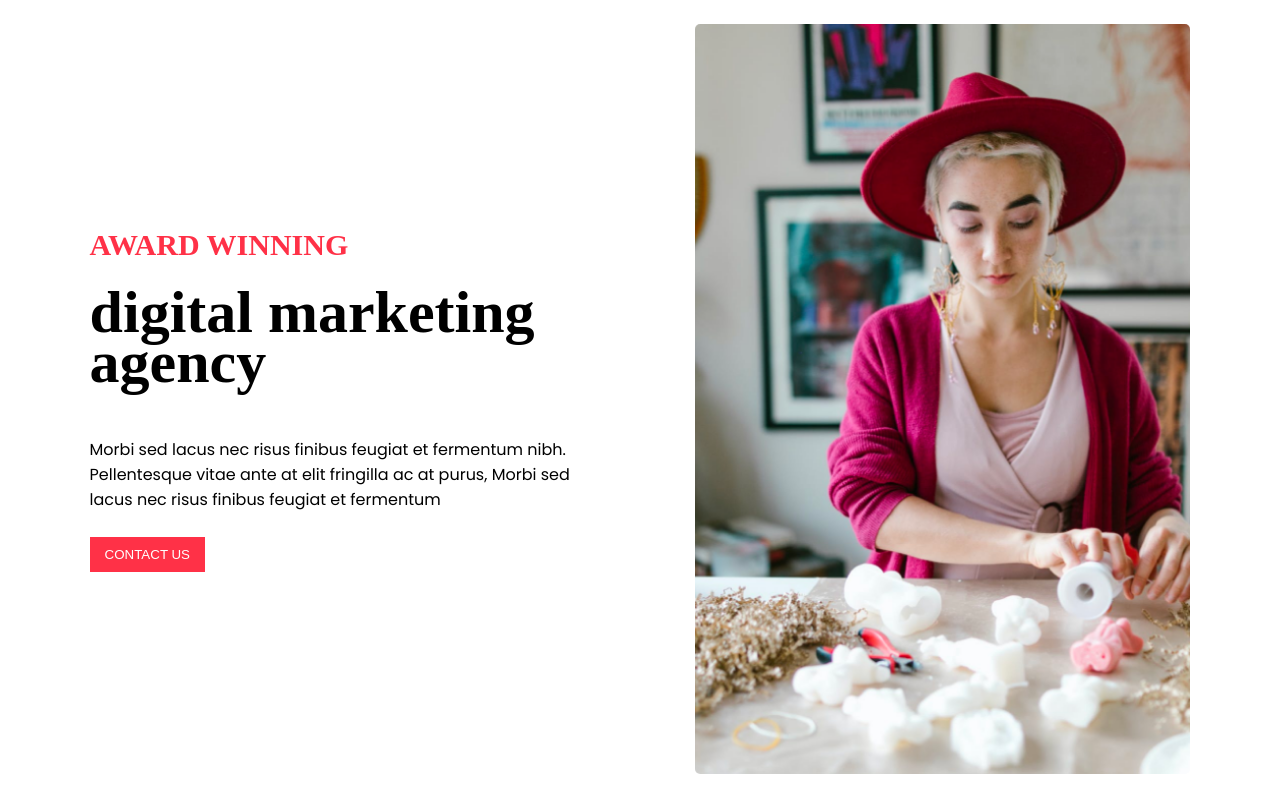
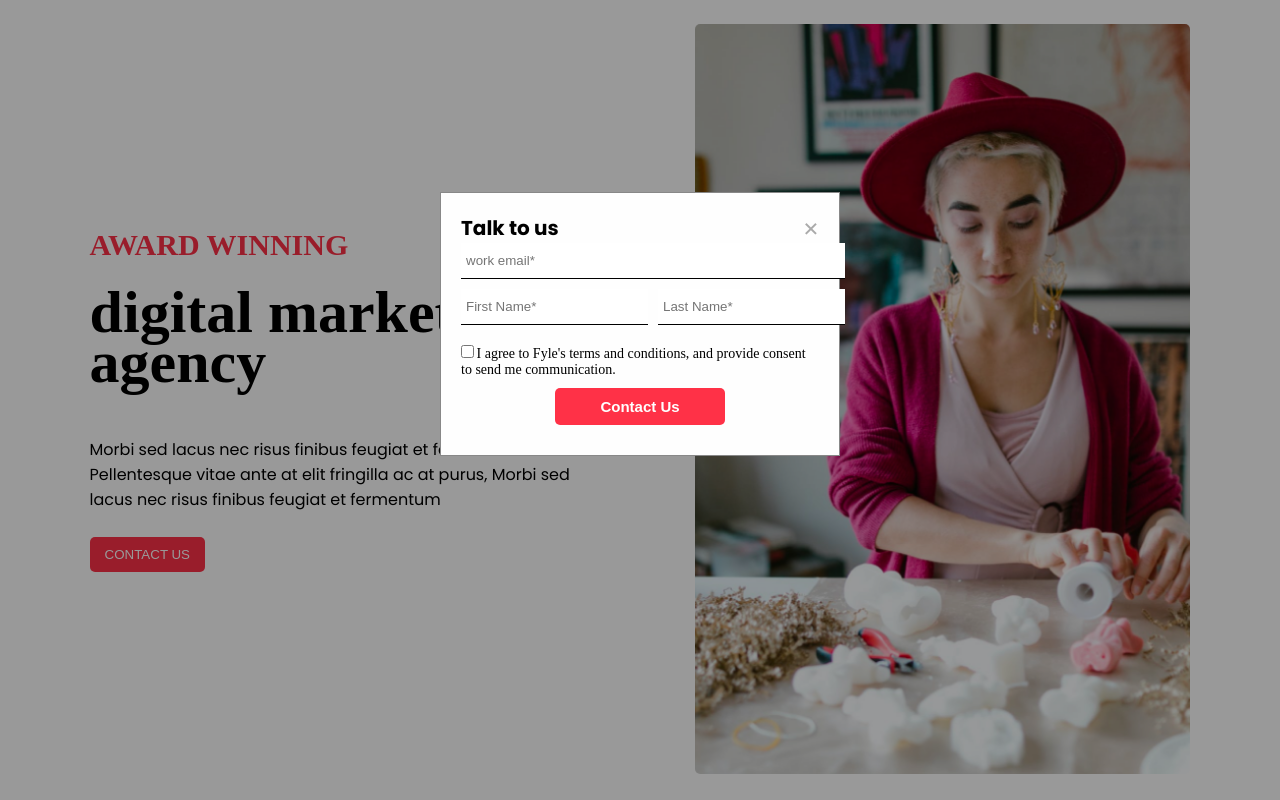
Before and after one commit to uday-bhatiya/assignment-project, a plain HTML site: page index.html in a window 1280 px wide. Both pictures are taken after a click on the button "CONTACT US". Shown: the top 800 px of the page. Drawn offline with nearby package versions, Linux system fonts and the light colour scheme; a web font is replaced by a local one.

Commit message:
pop-up form with getform.io

```diff
--- a/index.html
+++ b/index.html
@@ -1,5 +1,6 @@
 <!DOCTYPE html>
 <html lang="en">
+
 <head>
     <meta charset="UTF-8">
     <meta name="viewport" content="width=device-width, initial-scale=1.0">
@@ -7,6 +8,7 @@
     <link rel="stylesheet" href="style.css">
     <link rel="stylesheet" href="https://cdn.jsdelivr.net/npm/swiper@11/swiper-bundle.min.css" />
 </head>
+
 <body>
     <header></header>
     <main>
@@ -14,9 +16,33 @@
             <div class="leftSection">
                 <h3>award winning</h3>
                 <h2>digital marketing <br> agency</h2>
-            <p>Morbi sed lacus nec risus finibus feugiat et fermentum nibh. Pellentesque vitae ante at elit fringilla ac at purus, Morbi sed lacus nec risus finibus feugiat et fermentum</p>
-            <button>CONTACT US</button>
+                <p>Morbi sed lacus nec risus finibus feugiat et fermentum nibh. Pellentesque vitae ante at elit
+                    fringilla ac at purus, Morbi sed lacus nec risus finibus feugiat et fermentum</p>
+                <button id="contactUsBtn">CONTACT US</button>
             </div>
+            <div id="popupForm" class="popup-form">
+                <div class="popupContent">
+                    <span class="close-btn" id="closeBtn">&times;</span>
+                    <form action="https://getform.io/f/qblodmma" method="POST">
+                        <h3>Talk to us</h3>
+                        <div class="detailInput">
+                            <input class="fullWidth" type="email" name="email" placeholder="work email*" required>
+                            <input type="text" name="firstName" placeholder="First Name*" required>
+                            <input type="text" name="lastName" placeholder="Last Name*" required>
+                        </div>
+                        <input type="hidden" name="_gotcha" style="display:none !important">
+                        <input id="checkBox" type="checkbox" name="agree">
+                        <label class="checkBoxLabel" for="checkBox"> I agree to Fyle's terms and
+                            conditions, and provide consent to send me communication.</label>
+                        <br>
+                        <div class="buttonContainer">
+                            <button class="submitBtn" type="submit">Contact Us</button>
+                        </div>
+                    </form>
+                </div>
+            </div>
+
+
             <div class="rightSection">
                 <div class="imgContainer">
                     <img src="/assests/hero.png" alt="hero png">
@@ -31,7 +57,8 @@
                     <h3>Services provide <br> for you</h3>
                 </div>
                 <div class="rightSection">
-             <p>Morbi sed lacus nec risus finibus feugiat et fermentum nibh. Pellentesque vitae ante at elit fringilla ac at purus, Morbi sed lacus nec risus finibus feugiat et fermentum</p>
+                    <p>Morbi sed lacus nec risus finibus feugiat et fermentum nibh. Pellentesque vitae ante at elit
+                        fringilla ac at purus, Morbi sed lacus nec risus finibus feugiat et fermentum</p>
                 </div>
             </div>
             <div class="swiper mySwiper">
@@ -43,7 +70,7 @@
                             <h3>WEB DEVELOPMENT</h3>
                             <p>Morbi sed lacus nec risus finibus feugiat et fermentum nibh. Pellentesque</p>
                             <div class="btn">
-                        <a href="https://www.fylehq.com/" >READ MORE</a>
+                                <a href="https://www.fylehq.com/">READ MORE</a>
                                 <img src="/assests/arrow.png" alt="arrow">
                             </div>
                         </div>
@@ -55,7 +82,7 @@
                             <h3>WEB DEVELOPMENT</h3>
                             <p>Morbi sed lacus nec risus finibus feugiat et fermentum nibh. Pellentesque</p>
                             <div class="btn">
-                        <a href="https://www.fylehq.com/" >READ MORE</a>
+                                <a href="https://www.fylehq.com/">READ MORE</a>
                                 <img src="/assests/arrow.png" alt="arrow">
                             </div>
                         </div>
@@ -67,7 +94,7 @@
                             <h3>WEB DEVELOPMENT</h3>
                             <p>Morbi sed lacus nec risus finibus feugiat et fermentum nibh. Pellentesque</p>
                             <div class="btn">
-                        <a href="https://www.fylehq.com/" >READ MORE</a>
+                                <a href="https://www.fylehq.com/">READ MORE</a>
                                 <img src="/assests/arrow.png" alt="arrow">
                             </div>
                         </div>
@@ -79,7 +106,7 @@
                             <h3>WEB DEVELOPMENT</h3>
                             <p>Morbi sed lacus nec risus finibus feugiat et fermentum nibh. Pellentesque</p>
                             <div class="btn">
-                        <a href="https://www.fylehq.com/" >READ MORE</a>
+                                <a href="https://www.fylehq.com/">READ MORE</a>
                                 <img src="/assests/arrow.png" alt="arrow">
                             </div>
                         </div>
@@ -91,7 +118,7 @@
                             <h3>WEB DEVELOPMENT</h3>
                             <p>Morbi sed lacus nec risus finibus feugiat et fermentum nibh. Pellentesque</p>
                             <div class="btn">
-                        <a href="https://www.fylehq.com/" >READ MORE</a>
+                                <a href="https://www.fylehq.com/">READ MORE</a>
                                 <img src="/assests/arrow.png" alt="arrow">
                             </div>
                         </div>
@@ -103,7 +130,7 @@
                             <h3>WEB DEVELOPMENT</h3>
                             <p>Morbi sed lacus nec risus finibus feugiat et fermentum nibh. Pellentesque</p>
                             <div class="btn">
-                        <a href="https://www.fylehq.com/" >READ MORE</a>
+                                <a href="https://www.fylehq.com/">READ MORE</a>
                                 <img src="/assests/arrow.png" alt="arrow">
                             </div>
                         </div>
@@ -208,7 +235,8 @@
                 <h3>people say's about us !</h3>
             </div>
             <div class="container">
-                <p>Jannat Tumpa The standard chunk of Lorem Ipsum used since the 1500s is reproduced below for those interested. Sections Bonorum et Malorum original.</p>
+                <p>Jannat Tumpa The standard chunk of Lorem Ipsum used since the 1500s is reproduced below for those
+                    interested. Sections Bonorum et Malorum original.</p>
                 <h3><span>JANNAT TUMPA</span>- COO, AMERIMAR ENTERPRISES, INC.</h3>
             </div>
         </section>
@@ -224,4 +252,5 @@
     <script src="https://cdn.jsdelivr.net/npm/swiper@11/swiper-bundle.min.js"></script>
     <script src="index.js"></script>
 </body>
+
 </html>
--- a/index.js
+++ b/index.js
@@ -1,3 +1,4 @@
+const swipperJs = () => {
     var swiper = new Swiper(".mySwiper", {
         slidesPerView: 3,
         spaceBetween: 30,
@@ -7,3 +8,37 @@ var swiper = new Swiper(".mySwiper", {
             clickable: true,
         },
     });
+}
+
+const popUpForm = () => {
+    document.addEventListener('DOMContentLoaded', function () {
+        const contactUsBtn = document.getElementById('contactUsBtn');
+        const popupForm = document.getElementById('popupForm');
+        const closeBtn = document.getElementById('closeBtn');
+        const checkBox = document.getElementById('checkBox');
+        const submitBtn = document.querySelector('.submitBtn');
+
+        submitBtn.disabled = !checkBox.checked;
+
+        contactUsBtn.addEventListener('click', function () {
+            popupForm.style.display = 'block';
+        });
+
+        closeBtn.addEventListener('click', function () {
+            popupForm.style.display = 'none';
+        });
+
+        window.addEventListener('click', function (event) {
+            if (event.target === popupForm) {
+                popupForm.style.display = 'none';
+            }
+        });
+
+        checkBox.addEventListener('change', function () {
+            submitBtn.disabled = !this.checked;
+        });
+    });
+}
+
+swipperJs()
+popUpForm()
--- a/style.css
+++ b/style.css
@@ -17,6 +17,11 @@
 html {
     font-size: 62.5%;
     overflow-x: hidden;
+}
+
+::selection {
+    background-color: var(--primary-color);
+    color: #FFF;
 }
 
 section {
@@ -94,6 +99,11 @@ section {
     color: #FFF;
     border: none;
     outline: none;
+    border-radius: 5px;
+}
+
+#heroSection .leftSection button:hover {
+    background-color: #ff3146e4;
 }
 
 #heroSection .rightSection {
@@ -109,6 +119,95 @@ section {
     width: 100%;
     height: 100%;
     object-fit: cover;
+}
+/* Popup form */
+.popup-form {
+    display: none;
+    position: fixed;
+    z-index: 1;
+    left: 0;
+    top: 0;
+    width: 100%;
+    height: 100%;
+    overflow: auto;
+    background-color: rgba(0,0,0,0.4);
+}
+
+.popupContent {
+    background-color: #fefefe;
+    margin: 15% auto;
+    padding: 20px;
+    border: 1px solid #888;
+    width: 40rem;
+    max-width: 600px;
+}
+
+.popupContent input {
+    outline: none;
+    border: none;
+    border-bottom: 1px solid #000;
+    padding: 1rem .5rem;
+}
+
+.detailInput {
+    display: grid;
+    grid-template-columns: 1fr 1fr;
+    gap: 10px;
+    margin-bottom: 2rem;
+}
+
+.detailInput .fullWidth {
+    grid-column: span 2;
+}
+
+.popupContent h3 {
+    font-size: 2rem;
+    font-family: var(--secondary-font-family);
+    font-weight: bold;
+}
+
+.popupContent #checkBox {
+    border: 1px solid var(--primary-color);
+}
+
+.popupContent .checkBoxLabel {
+    font-size: 1.4rem;
+    margin-block: 1rem;
+}
+
+.popupContent .buttonContainer {
+    display: flex;
+    justify-content: center;
+}
+
+.popupContent .submitBtn {
+    padding: 1rem 4.5rem;
+    margin-block: 1rem;
+    background-color: var(--primary-color);
+    color: #FFF;
+    outline: none;
+    border: none;
+    font-size: 1.5rem;
+    font-weight: bold;
+    border-radius: 5px;
+}
+
+.popupContent .submitBtn:hover{
+    background-color:#ff3146e4 ;
+}
+
+.close-btn {
+    color: #aaa;
+    float: right;
+    font-size: 28px;
+    font-weight: bold;
+}
+
+.close-btn:hover,
+.close-btn:focus {
+    color: black;
+    text-decoration: none;
+    cursor: pointer;
 }
 
 #serviceSection {
```
Lines whose indentation alone changed are shown as unchanged.
